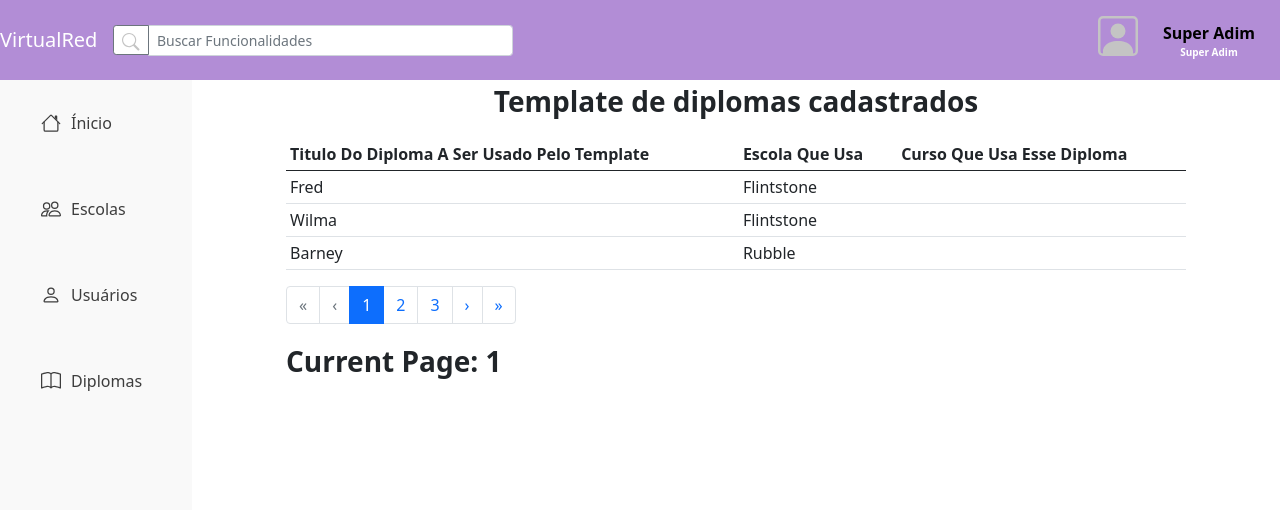
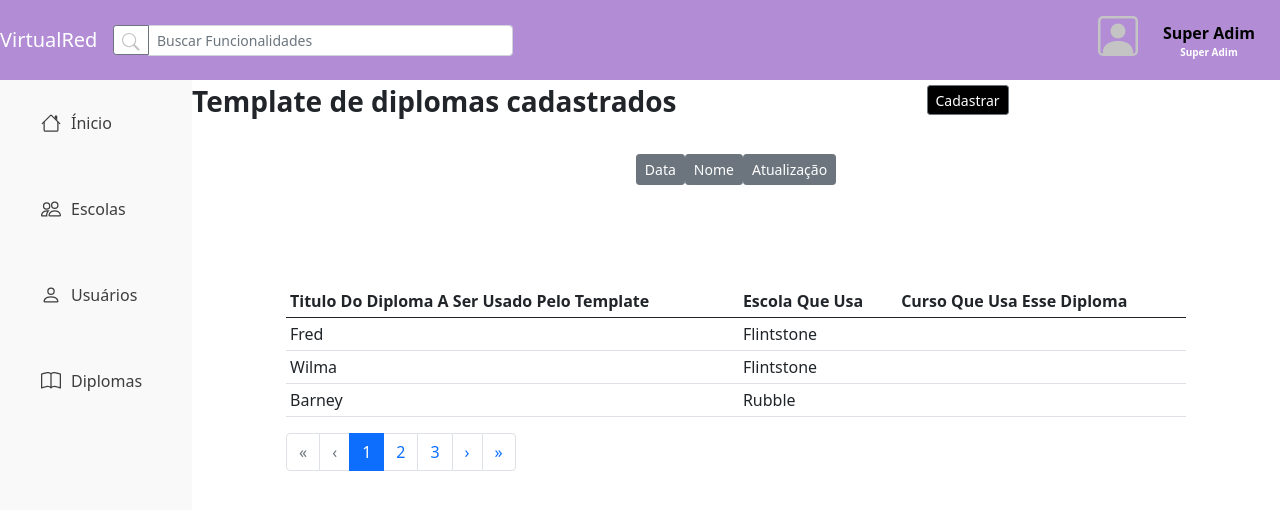
Before and after one commit to Leonardo-Sants/psel-virtualred-2021, a Vue app: page / in a window 1280 px wide. Shown: the top 510 px of the page. Built offline with nearby package versions, Linux system fonts and the light colour scheme.

Commit message:
Criando botões na view Graduate

```diff
--- a/src/view/Graduate.vue
+++ b/src/view/Graduate.vue
@@ -1,7 +1,15 @@
 <template>
     <section>
+        <div class="headerRegister">
+            <p>Template de diplomas cadastrados</p>
+            <b-button id="RegisterButton" size="sm" type="submit">Cadastrar</b-button>
+        </div>
         <div>
-            <p>Template de diplomas cadastrados</p>
+            <p></p>
+            <p></p>
+            <b-button id="RegisterButton" size="sm" type="submit">Data</b-button>
+            <b-button id="RegisterButton" size="sm" type="submit">Nome</b-button>
+            <b-button id="RegisterButton" size="sm" type="submit">Atualização</b-button>
         </div>
         <div class="overflow-auto">
 
@@ -19,8 +27,6 @@
             :per-page="perPage"
             aria-controls="my-table"
             ></b-pagination>
-
-            <p class="mt-3">Current Page: {{ currentPage }}</p>
 
         </div>
     </section>
@@ -65,15 +71,30 @@ section {
     align-items: center;
 }
 
-section p{
+.headerRegister {
+    width: 100%;
     display: flex;
     align-items: initial;
     font-size: 28px;
     font-weight: 600;
 }
 
+.headerRegister p{
+    display: flex;
+    left: 20px;
+}
+
+.headerRegister #RegisterButton{
+    display: flex;
+    margin: 5px 250px;
+    height: 30px;
+    justify-content: center;
+    background-color: #000000;
+}
+
 .table{
     width: 900px;
+    margin-top: 100px;
 }
 
 
```
